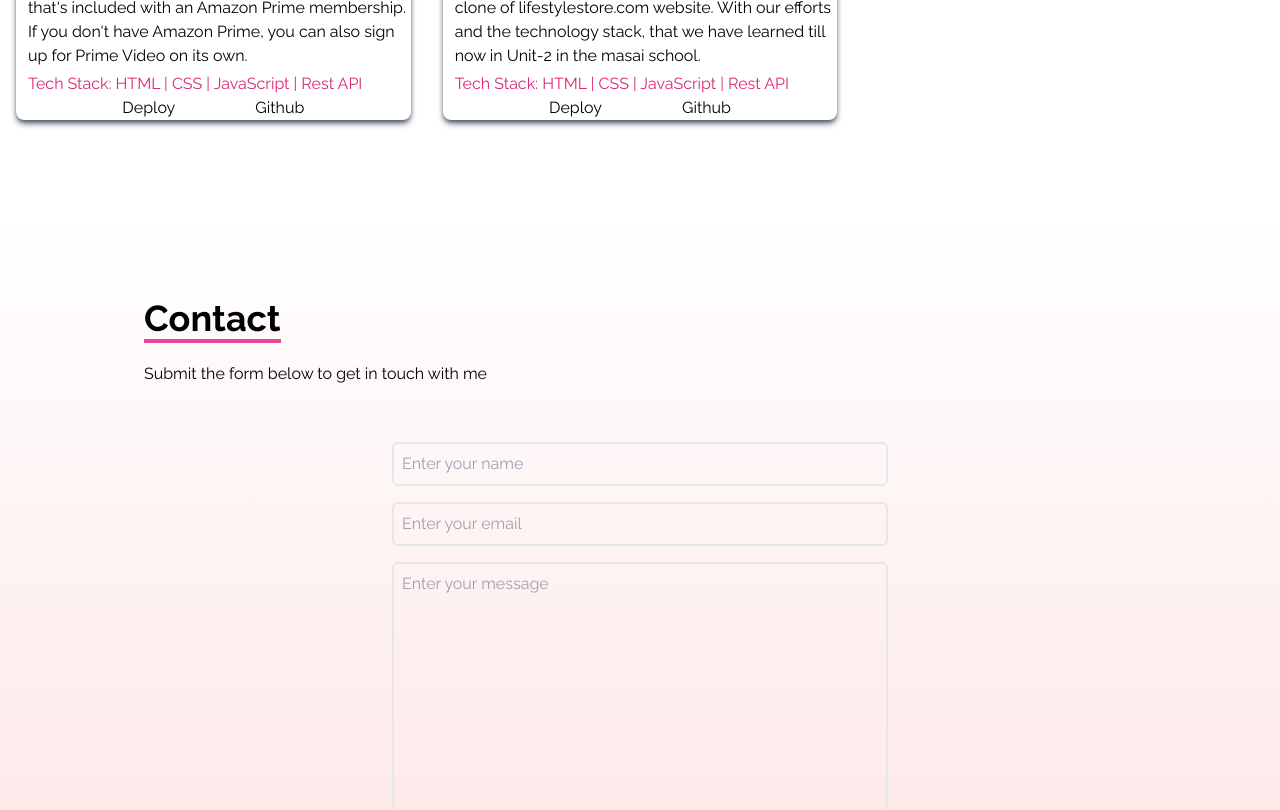
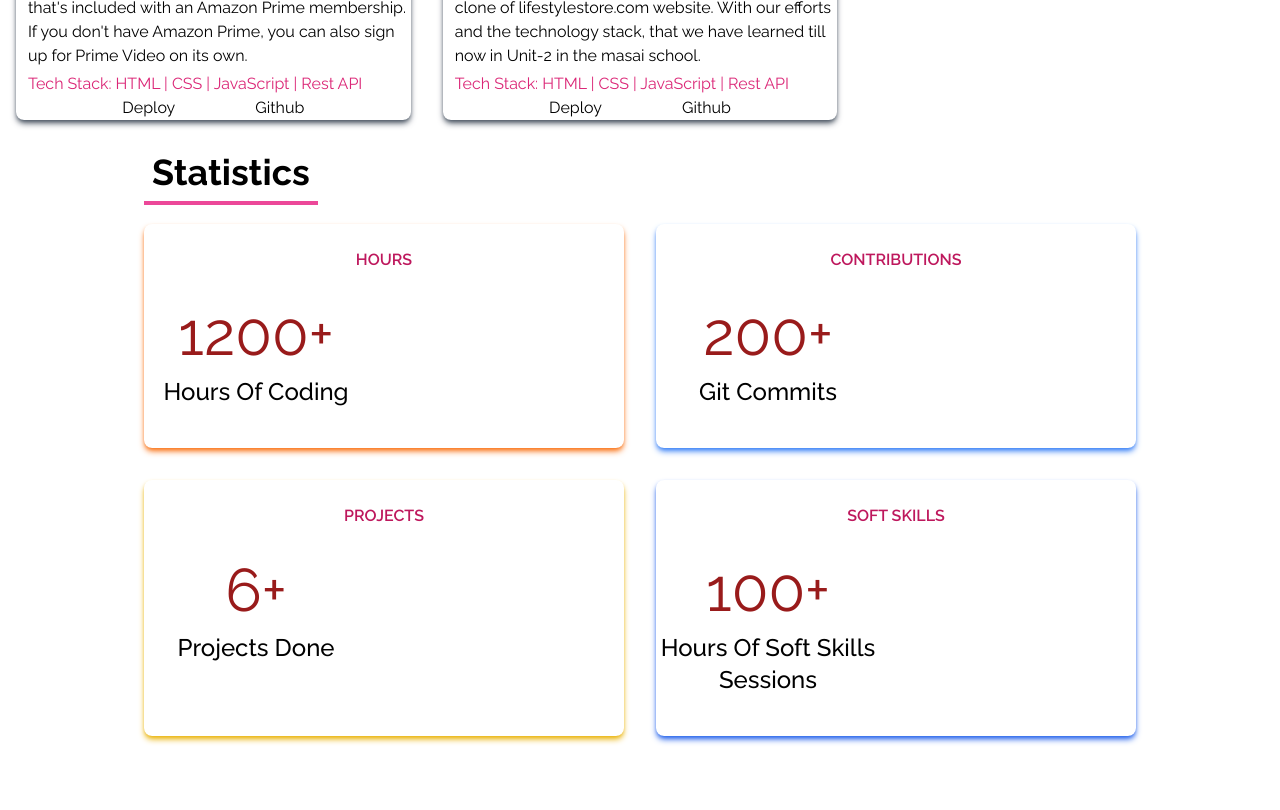
Before and after one commit to Pavanambulkar/Pavanambulkar.github.io, a React (Create React App) app: page / in a window 1280 px wide. Shown: the part 4240-5050 px from the top of the page. Built offline with nearby package versions, Linux system fonts and the light colour scheme.

Commit message:
done-today

```diff
--- a/package.json
+++ b/package.json
@@ -18,7 +18,9 @@
     "mdb-react-ui-kit": "^4.2.0",
     "react": "^18.2.0",
     "react-animated-cursor": "^2.5.1",
+    "react-apexcharts": "^1.4.0",
     "react-bootstrap": "^2.5.0",
+    "react-circular-progressbar": "^2.1.0",
     "react-dom": "^18.2.0",
     "react-icons": "^4.4.0",
     "react-router-dom": "^6.3.0",
--- a/src/App.js
+++ b/src/App.js
@@ -6,6 +6,7 @@ import NavBar from "./Components/Navbar";
 import Portfolio from "./Components/Portfolio";
 import Skills from "./Components/Skills";
 import SocialLinks from "./Components/SocialLinks";
+import Statistics from "./Components/Statistics";
 
 function App() {
   return (
@@ -16,6 +17,7 @@ function App() {
       <Experience />
       <Skills/>
       <Portfolio />
+      <Statistics/>
       <Contact />
 
       <SocialLinks />
--- a/src/Components/Skills.jsx
+++ b/src/Components/Skills.jsx
@@ -7,12 +7,8 @@ import reactImage from "../assets/react.png";
 import mongo from "../assets/mongo.png";
 import node from "../assets/node.png";
 import github from "../assets/github1.png";
-import tailwind from "../assets/tailwind.png";
-import redux from "../assets/redux.png";
-import mui from "../assets/mui.png";
-import bootstrap from "../assets/bootstrap.png";
 import express from "../assets/express.png";
-import problem from '../assets/problem.png'
+import problem from "../assets/problem.png";
 import stack from "../assets/stack.png";
 import array from "../assets/array.png";
 import queue from "../assets/queue.png";
@@ -20,8 +16,6 @@ import listen from "../assets/listen.png";
 import writing from "../assets/writing.png";
 import empathy from "../assets/empathy.png";
 import collaboration from "../assets/collaboration.png";
-
-
 
 const Skills = () => {
   const techs = [
@@ -80,83 +74,9 @@ const Skills = () => {
       img3: listen,
       img4: empathy,
     },
-    // {
-    //     id: 5,
-    //     src: redux,
-    //     title: "Redux",
-    //     style: "shadow-sky-400",
-    //   },
-    // {
-    //   id: 6,
-    //   src: tailwind,
-    //   title: "Tailwind",
-    //   style: "shadow-sky-400",
-    // },
-    // {
-    //     id: 7,
-    //     src: mui,
-    //     title: "Material UI",
-    //     style: "shadow-sky-400",
-    //   },
-    //   {
-    //     id: 8,
-    //     src: bootstrap,
-    //     title: "BootStrap",
-    //     style: "shadow-sky-400",
-    //   },
-    // {
-    //   id: 9,
-    //   src: mongo,
-    //   title: "MongoDb",
-    //   style: "shadow-white",
-    // },
-    // {
-    //   id: 10,
-    //   src: node,
-    //   title: "Node Js",
-    //   style: "shadow-pink-400",
-    // },
-    // {
-    //     id: 11,
-    //     src: express,
-    //     title: "Express Js",
-    //     style: "shadow-pink-400",
-    //   },
-    // {
-    //   id: 12,
-    //   src: github,
-    //   title: "GitHub",
-    //   style: "shadow-gray-400",
-    // },
   ];
 
   return (
-    // <div
-    //   name="Skills"
-    //   className="bg-gradient-to-b mt-0 from-white-800 to-white w-full max-h-full	"
-    // >
-    //   <div className="max-w-screen-lg  mx-auto p-4 flex flex-col justify-center w-full h-full text-white">
-    //     <div>
-    //       <p className="text-4xl font-bold text-black border-b-4 border-pink-500 p-2 inline">
-    //         Skills
-    //       </p>
-
-    //     </div>
-
-    //     <div className="w-full grid grid-cols-2  sm:grid-cols-2 gap-8 text-center  py-8 px-12 sm:px-0">
-    //       {techs.map(({ id, src, title, style }) => (
-    //         <div
-    //           key={id}
-    //           className={`shadow-md hover:scale-105 duration-500  py-2 rounded-lg ${style}`}
-    //         >
-    //           <img src={src} alt="" className="w-20 mx-auto" />
-    //           <p className="mt-4 text-pink-700">{title}</p>
-    //         </div>
-    //       ))}
-    //     </div>
-    //   </div>
-    // </div>
-
     <div
       name="Skills"
       className="bg-gradient-to-b mt-0  max-h-full from-white-800 to-white w-full max-h-ful"
@@ -167,39 +87,48 @@ const Skills = () => {
             Skills
           </p>
           <div className="w-full grid grid-cols-1  sm:grid-cols-2 gap-8 text-center  py-8 px-12 sm:px-0">
-           {techs.map(({ id, src, title, style, one, two, three, four, img1, img2, img3, img4 }) => (
+            {techs.map(
+              ({
+                id,
+                src,
+                title,
+                style,
+                one,
+                two,
+                three,
+                four,
+                img1,
+                img2,
+                img3,
+                img4,
+              }) => (
                 <div
                   key={id}
                   className={`shadow-md hover:scale-105 duration-500  py-2 rounded-lg ${style}`}
                 >
                   <p className="mt-4 text-pink-700 font-semibold">{title}</p>
-               <div  className="w-full grid grid-cols-2  sm:grid-cols-2 gap-8 text-center  py-8 px-12 sm:px-0">
-                {/* <img src={one} className="w-20 mx-auto" alt="" />
-                <img src={two} className="w-20 mx-auto" alt="" />
-                <img src={three} className="w-20 mx-auto" alt="" />
-                <img src={four} className="w-20 mx-auto" alt="" /> */}
-                <div >
+                  <div className="w-full grid grid-cols-2  sm:grid-cols-2 gap-8 text-center  py-8 px-12 sm:px-0">
+                    <div>
                       <img className="w-10 mx-auto " src={img1} alt="Html" />
                       <p className="text-black font-medium mt-3">{one}</p>
                     </div>
-                <div >
+                    <div>
                       <img className="w-10 mx-auto " src={img2} alt="Html" />
                       <p className="text-black font-medium mt-3">{two}</p>
                     </div>
-                <div >
+                    <div>
                       <img className="w-10 mx-auto " src={img3} alt="Html" />
                       <p className="text-black font-medium mt-3">{three}</p>
                     </div>
-                <div >
+                    <div>
                       <img className="w-10 mx-auto " src={img4} alt="Html" />
                       <p className="text-black font-medium mt-3">{four}</p>
                     </div>
-
-
                   </div>
                   <img src={src} alt="" className="w-20 mx-auto" />
                 </div>
-           ))}
+              )
+            )}
           </div>
         </div>
       </div>
--- /dev/null
+++ b/src/Components/Statistics.jsx
@@ -0,0 +1,80 @@
+import React from "react";
+import ReactApexChart from "react-apexcharts";
+import { buildStyles, CircularProgressbar } from "react-circular-progressbar";
+import "react-circular-progressbar/dist/styles.css";
+
+// const percentage = 66;
+const Statistics = () => {
+  const techs = [
+    {
+      id: 1,
+
+      title: "HOURS",
+      style: "shadow-orange-500",
+      one: "Hours Of Coding",
+      percentage : "1200+"
+    },
+    {
+      id: 2,
+
+      title: "CONTRIBUTIONS",
+      style: "shadow-blue-500",
+      one: "Git Commits",
+      percentage : "200+"
+
+    },
+    {
+      id: 3,
+
+      title: "PROJECTS",
+      style: "shadow-yellow-500",
+      one: "Projects Done",
+      percentage : "6+"
+
+    },
+    {
+      id: 4,
+      title: "SOFT SKILLS",
+      style: "shadow-blue-600",
+      one: "Hours Of Soft Skills Sessions",
+      percentage : "100+"
+
+    },
+  ];
+
+  return (
+    <div
+      name="Statistics"
+      className="bg-gradient-to-b mt-0  max-h-full from-white-800 to-white w-full max-h-ful"
+    >
+      <div className="max-w-screen-lg  mx-auto p-4 flex flex-col justify-center w-full h-full text-white">
+        <div>
+          <p className="text-4xl font-bold text-black border-b-4 border-pink-500 p-2 inline">
+            Statistics
+          </p>
+          <div className="w-full grid grid-cols-1  sm:grid-cols-2 gap-8 text-center  py-8 px-12 sm:px-0">
+            {techs.map(({ id, num, title, style, one, percentage }) => (
+              <div
+                key={id}
+                className={`shadow-md hover:scale-105 duration-500  py-2 rounded-lg ${style}`}
+              >
+                <p className="mt-4 text-pink-700 font-semibold">{title}</p>
+                <div className="w-full  grid grid-cols-2  align-center  justify-center sm:grid-cols-2 gap-8 text-center  py-8 px-12 sm:px-0">
+                    <div>
+
+                   <h1 className="text-red-800 text-6xl text-center	">{percentage}</h1>
+                  <p className="text-black text-2xl font-medium mt-3 "> {one}</p>
+                    </div>
+
+
+                </div>
+              </div>
+            ))}
+          </div>
+        </div>
+      </div>
+    </div>
+  );
+};
+
+export default Statistics;
```
Also changed, not shown: 1 other file (tests, documents, lock files or other folders). Lines whose indentation alone changed are shown as unchanged.
